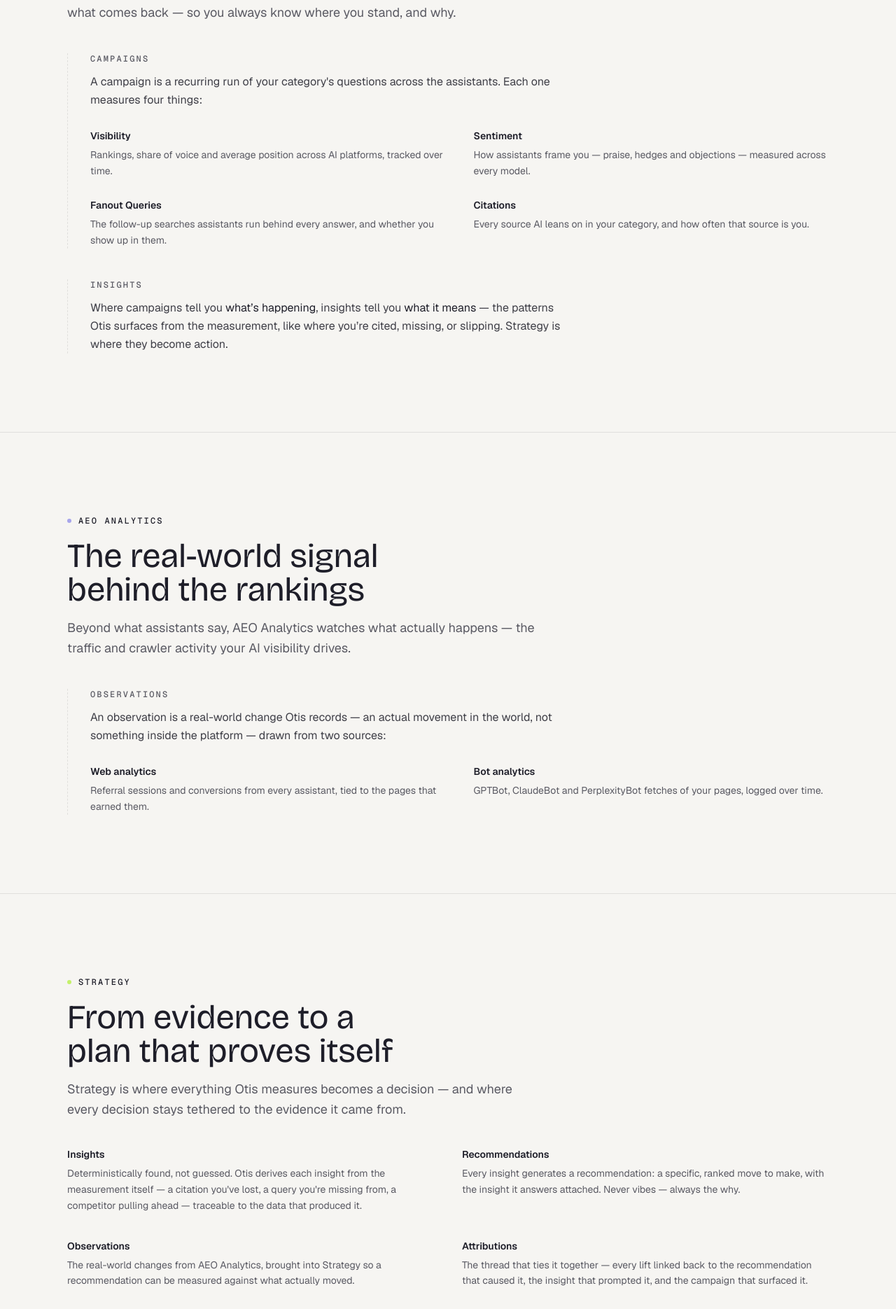
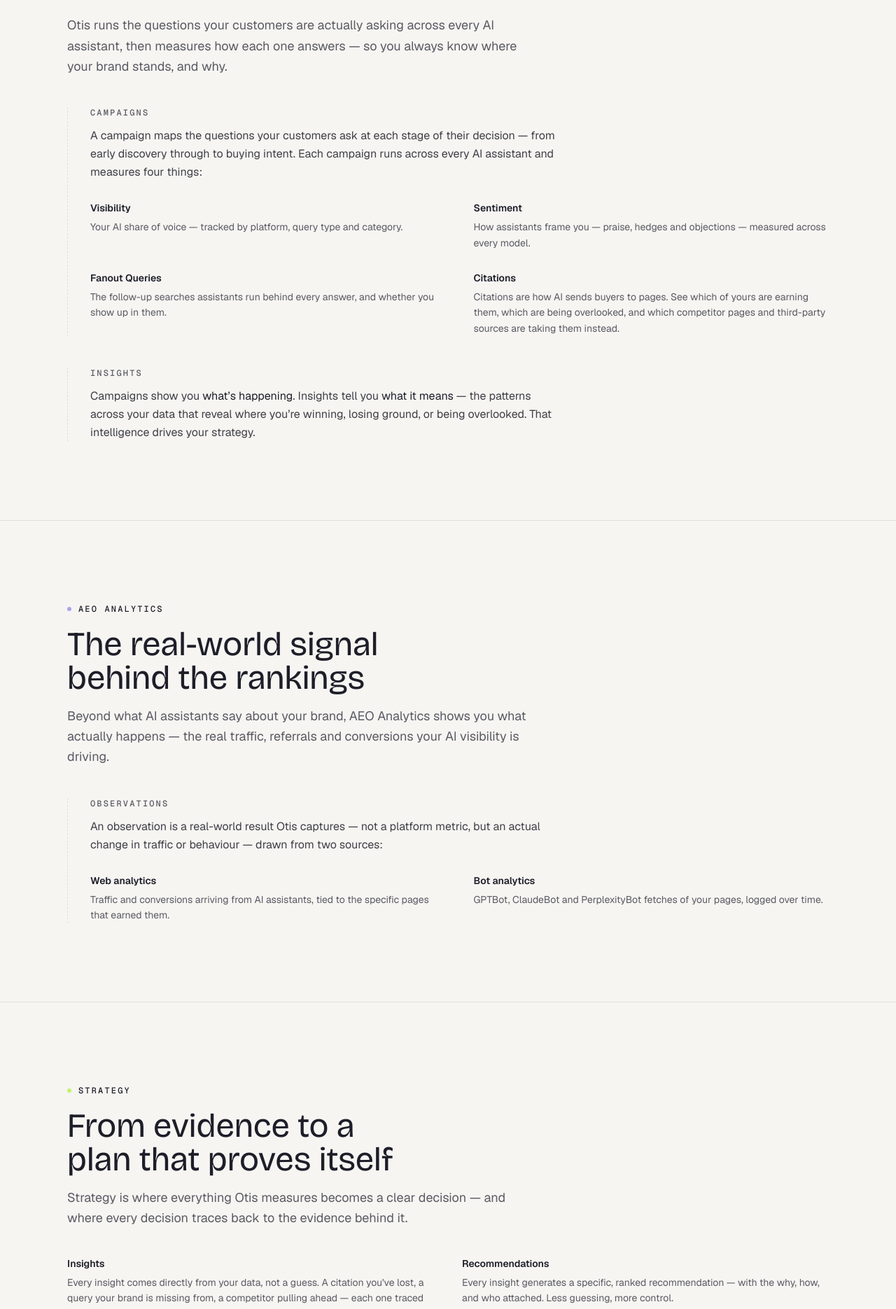
Before and after one commit to HeyOtis/heyotis-marketing, a Next.js app: page /platform in a window 1280 px wide. Shown: the part 837-2707 px from the top of the page at 70% size. Built offline with nearby package versions, Linux system fonts and the light colour scheme; no server answers.

Commit message:
feat: platform page update

```diff
--- a/app/(marketing)/platform/page.tsx
+++ b/app/(marketing)/platform/page.tsx
@@ -76,7 +76,7 @@ const CAMPAIGN_METRICS: Item[] = [
   {
     id: "visibility",
     name: "Visibility",
-    desc: "Rankings, share of voice and average position across AI platforms, tracked over time.",
+    desc: "Your AI share of voice — tracked by platform, query type and category.",
   },
   {
     id: "sentiment",
@@ -91,14 +91,14 @@ const CAMPAIGN_METRICS: Item[] = [
   {
     id: "citations",
     name: "Citations",
-    desc: "Every source AI leans on in your category, and how often that source is you.",
+    desc: "Citations are how AI sends buyers to pages. See which of yours are earning them, which are being overlooked, and which competitor pages and third-party sources are taking them instead.",
   },
 ];
 
 const OBSERVATION_SOURCES: Item[] = [
   {
     name: "Web analytics",
-    desc: "Referral sessions and conversions from every assistant, tied to the pages that earned them.",
+    desc: "Traffic and conversions arriving from AI assistants, tied to the specific pages that earned them.",
   },
   {
     name: "Bot analytics",
@@ -110,22 +110,22 @@ const STRATEGY_PARTS: Item[] = [
   {
     id: "insights",
     name: "Insights",
-    desc: "Deterministically found, not guessed. Otis derives each insight from the measurement itself — a citation you've lost, a query you're missing from, a competitor pulling ahead — traceable to the data that produced it.",
+    desc: "Every insight comes directly from your data, not a guess. A citation you've lost, a query your brand is missing from, a competitor pulling ahead — each one traced back to the campaign data that produced it.",
   },
   {
     id: "recommendations",
     name: "Recommendations",
-    desc: "Every insight generates a recommendation: a specific, ranked move to make, with the insight it answers attached. Never vibes — always the why.",
+    desc: "Every insight generates a specific, ranked recommendation — with the why, how, and who attached. Less guessing, more control.",
   },
   {
     id: "observations",
     name: "Observations",
-    desc: "The real-world changes from AEO Analytics, brought into Strategy so a recommendation can be measured against what actually moved.",
+    desc: "Results from AEO Analytics pulled into Strategy — so every recommendation is measured against what actually changed, not what was assumed.",
   },
   {
     id: "attributions",
     name: "Attributions",
-    desc: "The thread that ties it together — every lift linked back to the recommendation that caused it, the insight that prompted it, and the campaign that surfaced it.",
+    desc: "Every revenue lift linked to the action that caused it — so you always know what worked and why.",
   },
 ];
 
@@ -133,10 +133,10 @@ const ROADMAP_EVENTS: Array<{ lead: string; rest: string }> = [
   { lead: "A campaign", rest: "runs against the assistants." },
   { lead: "An insight", rest: "surfaces from the measurement." },
   { lead: "A recommendation", rest: "is generated from that insight." },
-  { lead: "A recommendation", rest: "is implemented and ships." },
+  { lead: "A recommendation", rest: "is briefed, executed and goes live." },
   {
-    lead: "An observation",
-    rest: "appears — a real-world lift, like a GA4 increase or a jump in bot crawls.",
+    lead: "A real-world result",
+    rest: "appears — a lift in AI-driven traffic, referrals or conversions.",
   },
   {
     lead: "Attribution",
@@ -184,18 +184,19 @@ export default function PlatformPage() {
         <div className="max-w-2xl">
           <Eyebrow dot="bg-salmon">AEO Insights</Eyebrow>
           <h2 className="display-md mt-4 text-balance text-foreground">
-            Understand what’s driving your visibility
+            See what’s driving your brand’s visibility in AI search — and what
+            to do about it
           </h2>
           <p className="mt-4 text-lg leading-relaxed text-muted-foreground">
-            Otis runs your category’s real buyer questions across every
-            assistant and scores what comes back — so you always know where you
-            stand, and why.
+            Otis runs the questions your customers are actually asking across
+            every AI assistant, then measures how each one answers — so you
+            always know where your brand stands, and why.
           </p>
         </div>
 
         <SubGroup
           label="Campaigns"
-          intro="A campaign is a recurring run of your category's questions across the assistants. Each one measures four things:"
+          intro="A campaign maps the questions your customers ask at each stage of their decision — from early discovery through to buying intent. Each campaign runs across every AI assistant and measures four things:"
         >
           <DefGrid items={CAMPAIGN_METRICS} className="mt-7 lg:grid-cols-2" />
         </SubGroup>
@@ -204,10 +205,11 @@ export default function PlatformPage() {
           label="Insights"
           intro={
             <>
-              Where campaigns tell you <em className="not-italic text-foreground">what’s happening</em>,
-              insights tell you <em className="not-italic text-foreground">what it means</em> — the
-              patterns Otis surfaces from the measurement, like where you’re
-              cited, missing, or slipping. Strategy is where they become action.
+              Campaigns show you <em className="not-italic text-foreground">what’s happening</em>.
+              Insights tell you <em className="not-italic text-foreground">what it means</em> — the
+              patterns across your data that reveal where you’re winning, losing
+              ground, or being overlooked. That intelligence drives your
+              strategy.
             </>
           }
         />
@@ -221,15 +223,15 @@ export default function PlatformPage() {
             The real-world signal behind the rankings
           </h2>
           <p className="mt-4 text-lg leading-relaxed text-muted-foreground">
-            Beyond what assistants say, AEO Analytics watches what actually
-            happens — the traffic and crawler activity your AI visibility
-            drives.
+            Beyond what AI assistants say about your brand, AEO Analytics shows
+            you what actually happens — the real traffic, referrals and
+            conversions your AI visibility is driving.
           </p>
         </div>
 
         <SubGroup
           label="Observations"
-          intro="An observation is a real-world change Otis records — an actual movement in the world, not something inside the platform — drawn from two sources:"
+          intro="An observation is a real-world result Otis captures — not a platform metric, but an actual change in traffic or behaviour — drawn from two sources:"
         >
           <DefGrid items={OBSERVATION_SOURCES} className="mt-7 lg:grid-cols-2" />
         </SubGroup>
@@ -243,8 +245,8 @@ export default function PlatformPage() {
             From evidence to a plan that proves itself
           </h2>
           <p className="mt-4 text-lg leading-relaxed text-muted-foreground">
-            Strategy is where everything Otis measures becomes a decision — and
-            where every decision stays tethered to the evidence it came from.
+            Strategy is where everything Otis measures becomes a clear decision
+            — and where every decision traces back to the evidence behind it.
           </p>
         </div>
 
@@ -263,9 +265,9 @@ export default function PlatformPage() {
             <span>campaign</span>
           </p>
           <p className="mt-3 max-w-2xl text-sm leading-relaxed text-muted-foreground">
-            Read it back to front: the campaign surfaced the insight, the insight
-            prompted the recommendation, the recommendation moved the world — and
-            the observation proves it.
+            Read it back to front: the campaign surfaced the insight, the
+            insight drove the recommendation, the recommendation was executed —
+            and the observation proves it worked.
           </p>
         </div>
       </Section>
@@ -275,12 +277,12 @@ export default function PlatformPage() {
         <div className="max-w-2xl">
           <Eyebrow dot="bg-accent">Roadmap</Eyebrow>
           <h2 className="display-md mt-4 text-balance text-foreground">
-            One timeline for everything
+            Your entire AI strategy, sequenced into one clear plan
           </h2>
           <p className="mt-4 text-lg leading-relaxed text-muted-foreground">
-            The roadmap is the single view where every moving part lines up in
-            time — Gantt-style, so you can watch the whole loop unfold and see
-            how each piece connects to the last.
+            The roadmap is the single view where every part of your AI strategy
+            lines up in sequence — campaigns, insights, recommendations and
+            results — so you can see how each connects and what’s coming next.
           </p>
         </div>
 
```
